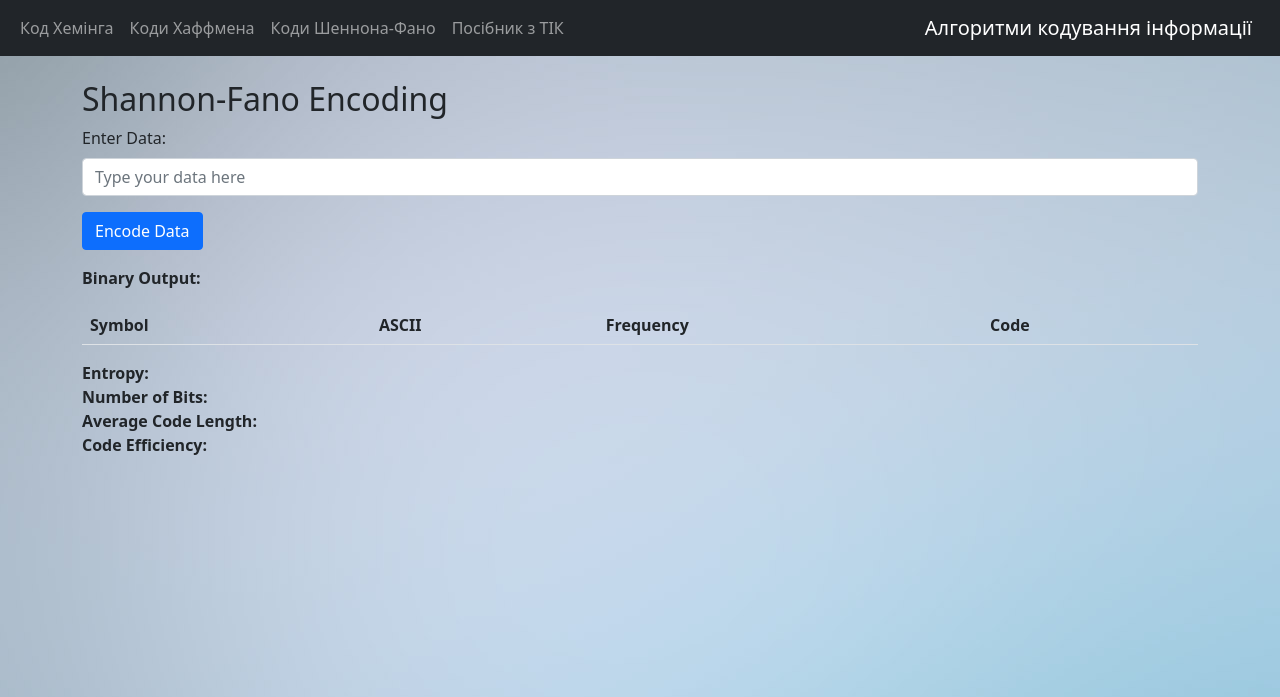
After one commit to stratiiv/CodingAlgorithms, a Django app: page /shannon-fano in a window 1280 px wide. The commit adds this page. Shown: the top 697 px of the page. Run offline with Django 4.2, Linux system fonts and the light colour scheme; lists and menus that the app fills with data are empty.

Commit message:
shannon-fano implementation v1

```diff
--- /dev/null
+++ b/algorithms/static/shannon-fano/js/index.js
@@ -0,0 +1,63 @@
+class Node {
+    constructor(symbol, frequency, left = null, right = null) {
+      this.symbol = symbol;
+      this.frequency = frequency;
+      this.left = left;
+      this.right = right;
+    }
+  }
+
+  function buildShannonFanoTree(text) {
+    const frequencyMap = new Map();
+
+    for (const char of text) {
+      frequencyMap.set(char, (frequencyMap.get(char) || 0) + 1);
+    }
+
+    const nodes = Array.from(frequencyMap, ([symbol, frequency]) => new Node(symbol, frequency));
+
+    function buildTree(nodes) {
+      if (nodes.length === 1) {
+        return nodes[0];
+      }
+
+      nodes.sort((a, b) => a.frequency - b.frequency);
+
+      const mid = Math.ceil(nodes.length / 2);
+      const left = nodes.slice(0, mid);
+      const right = nodes.slice(mid);
+
+      return new Node(null, left.reduce((sum, node) => sum + node.frequency, 0) + right.reduce((sum, node) => sum + node.frequency, 0), buildTree(left), buildTree(right));
+    }
+
+    const root = buildTree(nodes);
+
+    return root;
+  }
+
+  function generateCodes(root, code = '', codes = {}) {
+    if (root.symbol !== null) {
+      codes[root.symbol] = code;
+      return codes;
+    }
+
+    generateCodes(root.left, code + '0', codes);
+    generateCodes(root.right, code + '1', codes);
+
+    return codes;
+  }
+
+  const inputText = "Hello, World! 123";
+  const frequencyMap = new Map(Array.from(inputText, char => [char, 0])); // Initialize frequencies to 0
+  for (const char of inputText) {
+    frequencyMap.set(char, frequencyMap.get(char) + 1);
+  }
+
+  const root = buildShannonFanoTree(inputText);
+  const codes = generateCodes(root);
+
+  console.log("Symbol\tASCII\tFrequency\tCode");
+  for (const [symbol, frequency] of frequencyMap) {
+    const asciiValue = symbol.charCodeAt(0);
+    console.log(`${symbol}\t${asciiValue}\t${frequency}\t\t${codes[symbol]}`);
+  }
--- /dev/null
+++ b/algorithms/templates/shannon-fano/algorithm.html
@@ -0,0 +1,110 @@
+{% extends 'base.html' %}
+{% load static %}
+{% block content %}
+
+<!-- Add your HTML code here -->
+<div class="container mt-4">
+  <h2>Shannon-Fano Encoding</h2>
+
+  <!-- Input field for user to enter data -->
+  <div class="mb-3">
+    <label for="inputData" class="form-label">Enter Data:</label>
+    <input type="text" class="form-control" id="inputData" placeholder="Type your data here">
+  </div>
+
+  <button type="button" class="btn btn-primary" onclick="processData()">Encode Data</button>
+
+  <div id="binaryOutput" class="mt-3">
+    <strong>Binary Output:</strong> <span id="binaryRepresentation"></span>
+  </div>
+
+  <table class="table mt-3">
+    <thead>
+      <tr>
+        <th>Symbol</th>
+        <th>ASCII</th>
+        <th>Frequency</th>
+        <th>Code</th>
+      </tr>
+    </thead>
+    <tbody id="outputTableBody"></tbody>
+  </table>
+
+  <!-- Additional Information -->
+  <div id="additionalInfo" class="mt-3">
+    <strong>Entropy:</strong> <span id="entropy"></span><br>
+    <strong>Number of Bits:</strong> <span id="numberOfBits"></span><br>
+    <strong>Average Code Length:</strong> <span id="averageCodeLength"></span><br>
+    <strong>Code Efficiency:</strong> <span id="codeEfficiency"></span>
+  </div>
+</div>
+
+<script src="{% static 'shannon-fano/js/index.js' %}"></script>
+<script>
+  function processData() {
+    const inputData = document.getElementById('inputData').value;
+    const frequencyMap = new Map(Array.from(inputData, char => [char, 0])); // Initialize frequencies to 0
+    for (const char of inputData) {
+      frequencyMap.set(char, frequencyMap.get(char) + 1);
+    }
+
+    const root = buildShannonFanoTree(inputData);
+    const codes = generateCodes(root);
+
+    displayResults(frequencyMap, codes);
+
+    // Display the binary representation of the entire encoded output
+    const binaryRepresentation = document.getElementById('binaryRepresentation');
+    binaryRepresentation.textContent = Object.values(codes).join('');
+
+    // Calculate and display additional information
+    const entropy = calculateEntropy(frequencyMap);
+    const numberOfBits = calculateNumberOfBits(codes);
+    const averageCodeLength = calculateAverageCodeLength(codes, frequencyMap);
+    const codeEfficiency = calculateCodeEfficiency(entropy, averageCodeLength);
+
+    document.getElementById('entropy').textContent = entropy.toFixed(4);
+    document.getElementById('numberOfBits').textContent = numberOfBits;
+    document.getElementById('averageCodeLength').textContent = averageCodeLength.toFixed(4);
+    document.getElementById('codeEfficiency').textContent = codeEfficiency.toFixed(4);
+  }
+
+  function displayResults(frequencyMap, codes) {
+    const outputTableBody = document.getElementById('outputTableBody');
+    outputTableBody.innerHTML = ''; // Clear previous results
+
+    for (const [symbol, frequency] of frequencyMap) {
+      const asciiValue = symbol.charCodeAt(0);
+      outputTableBody.innerHTML += `
+        <tr>
+          <td>${symbol}</td>
+          <td>${asciiValue}</td>
+          <td>${frequency}</td>
+          <td>${codes[symbol]}</td>
+        </tr>
+      `;
+    }
+  }
+
+  function calculateEntropy(frequencyMap) {
+    const totalFrequency = Array.from(frequencyMap.values()).reduce((total, freq) => total + freq, 0);
+    return Array.from(frequencyMap.values())
+      .reduce((entropy, freq) => entropy - (freq / totalFrequency) * Math.log2(freq / totalFrequency), 0);
+  }
+
+  function calculateNumberOfBits(codes) {
+    return Object.values(codes).join('').length;
+  }
+
+  function calculateAverageCodeLength(codes, frequencyMap) {
+    const totalFrequency = Array.from(frequencyMap.values()).reduce((total, freq) => total + freq, 0);
+    return Array.from(frequencyMap.entries())
+      .reduce((averageLength, [symbol, freq]) => averageLength + (freq / totalFrequency) * codes[symbol].length, 0);
+  }
+
+  function calculateCodeEfficiency(entropy, averageCodeLength) {
+    return entropy / averageCodeLength;
+  }
+</script>
+
+{% endblock %}
--- a/algorithms/urls.py
+++ b/algorithms/urls.py
@@ -5,4 +5,5 @@ from . import views
 urlpatterns = [
     path('', RedirectView.as_view(url='hamming/')),
     path('hamming/', views.hamming_algorithm, name='hamming'),
+    path('shannon-fano', views.shannon_fano_algorithm, name='shannon-fano')
 ]
--- a/algorithms/views.py
+++ b/algorithms/views.py
@@ -3,3 +3,7 @@ from django.shortcuts import render
 
 def hamming_algorithm(request):
     return render(request, 'hamming/algorithm.html')
+
+
+def shannon_fano_algorithm(request):
+    return render(request, 'shannon-fano/algorithm.html')
--- a/templates/base.html
+++ b/templates/base.html
@@ -33,10 +33,16 @@
                             </a>
                         </li>
                         <li class="nav-item">
-                            <a class="nav-link" href="/huffman_shannon-fano">
-                                Коди Хаффмена та Шеннона-Фано
+                            <a class="nav-link" href="#">
+                                Коди Хаффмена
                             </a>
                         </li>
+                        <li class="nav-item">
+                            <a class="nav-link" href="{% url 'shannon-fano' %}">
+                                Коди Шеннона-Фано
+                            </a>
+                        </li>
+
 
                         <li class="nav-item">
                             <a aria-current="page" class="nav-link" href="{% url 'manual' %}">
```
Also changed, not shown: 2 other files.
